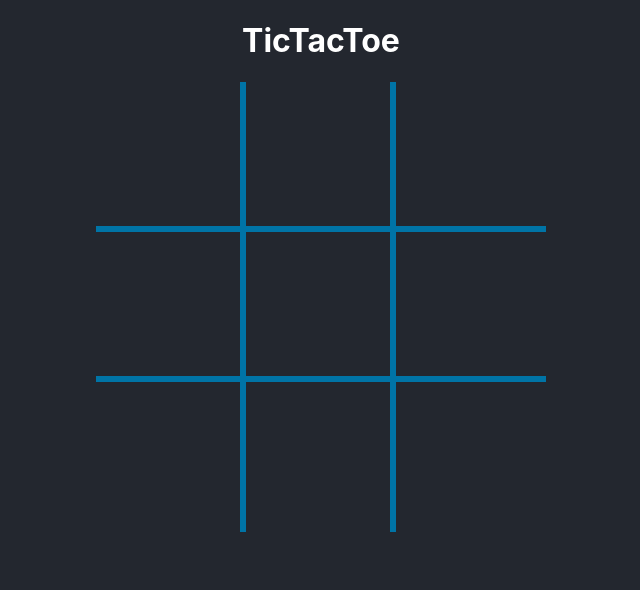
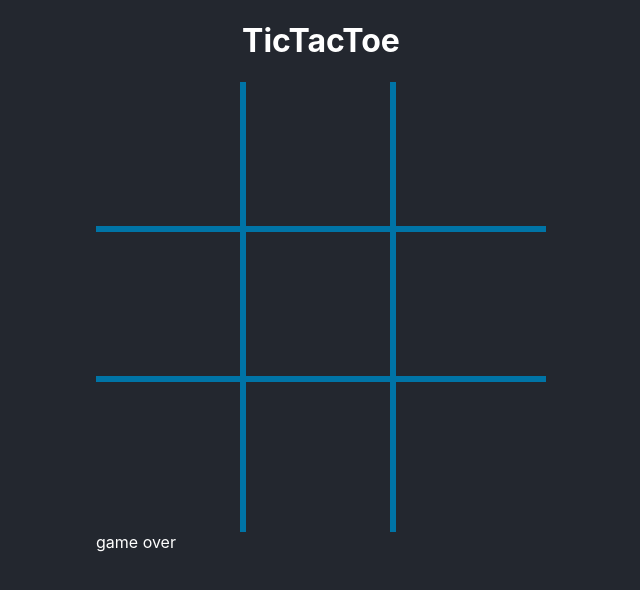
Before and after one commit to kaziashraf947/classcode, a React (Create React App) app in the folder my-app/: page / in a window 1280 px wide. Shown: the top 590 px of the page, without its empty margins (319-959 px from the left). Built offline with nearby package versions, Linux system fonts and the light colour scheme.

Commit message:
adding game over

```diff
--- /dev/null
+++ b/my-app/src/components/GameOver.jsx
@@ -0,0 +1,5 @@
+function GameOver() {
+    return ( <div>game over</div> );
+}
+
+export default GameOver;
--- a/my-app/src/components/TicTacToe.jsx
+++ b/my-app/src/components/TicTacToe.jsx
@@ -1,5 +1,6 @@
 import Board from "./Board";
 import { useState, useEffect } from "react";
+import GameOver from "./GameOver";
 const PLAYER_X= "x";
 const PLAYER_O="o";
 const winningCombination=[
@@ -17,6 +18,9 @@ function checkWinner(tiles, setStrikeClass){
        const tileValue1=tiles[combo[0]]
        const tileValue2=tiles[combo[1]]
        const tileValue3=tiles[combo[2]]
+       if(tileValue1!==null && tileValue1===tileValue2 && tileValue1===tileValue3){
+        setStrikeClass(strikeClass);
+       }
     }
 }
 function TicTacToe(){
@@ -44,6 +48,7 @@ function TicTacToe(){
         <div>
             <h1>TicTacToe</h1>
             <Board playerTurn={playerTurn} tiles={tiles} onTileClick={handleTileClick} strikeClass={strikeClass} />
+            <GameOver/>
         </div>
     )
     };
```
Also changed, not shown: my-app/src/components/GameState.js (added).
